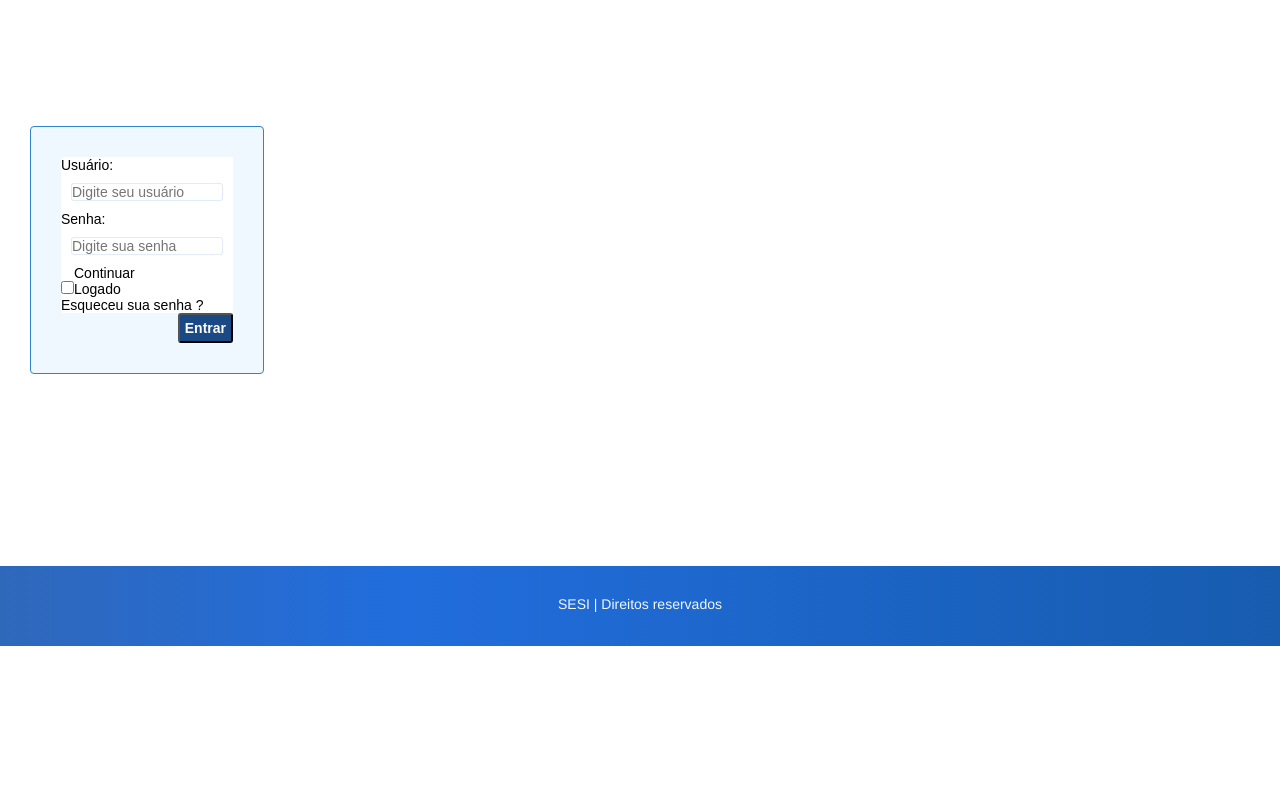
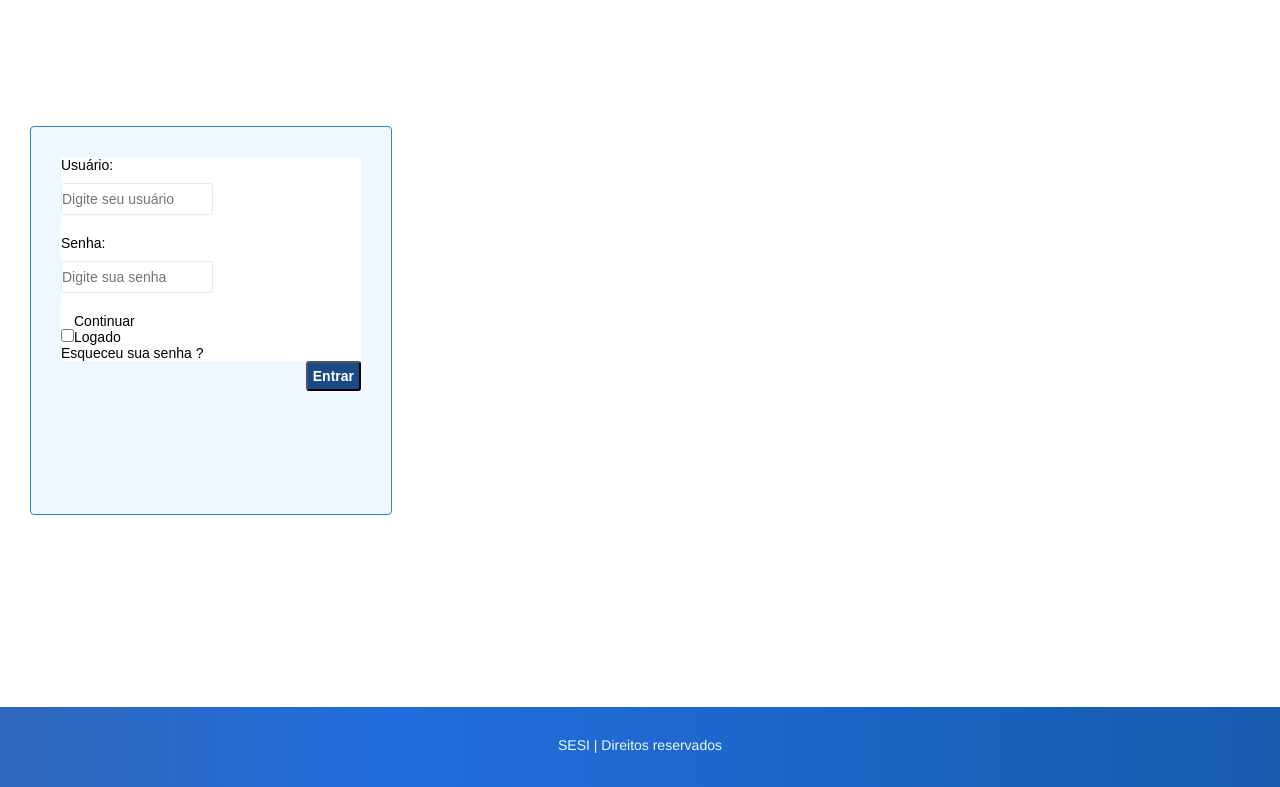
Before and after one commit to brunodeiro/Projeto-D.W.-Avaliar-prf, a plain HTML site: page Index.html in a window 1280 px wide. Shown: the part 122-909 px from the top of the page. Before the commit the page ends 800 px from the top, so only its background shows below. Drawn offline with Linux system fonts and the light colour scheme.

Commit message:
novas mudanças

```diff
--- a/CSS/style.css
+++ b/CSS/style.css
@@ -39,8 +39,8 @@ footer{
     border: 1px solid rgb(48, 132, 206);
     border-radius: 4px;
     padding: 30px;
-    width: auto;
-    height: auto;
+    width: 300px;
+    height: 327px;
 }
 
 #form{
@@ -53,20 +53,25 @@ label{
     text-align: left;
     display: inline-block;
     width: 60px;
+
 }
 
 #input_login{
     border-radius: 3px;
     border: 1px solid rgba(209, 228, 245, 0.664);
     width: 150px;
-    margin: 10px;
+    height: 30px;
+    margin-top: 10px;
+    margin-bottom: 20px;
 }
 
 #input_senha{
     border-radius: 3px;
     border: 1px solid rgba(209, 228, 245, 0.664);
     width: 150px;
-    margin: 10px;
+    height: 30px;
+    margin-top: 10px;
+    margin-bottom: 20px;
 }
 
 
```
